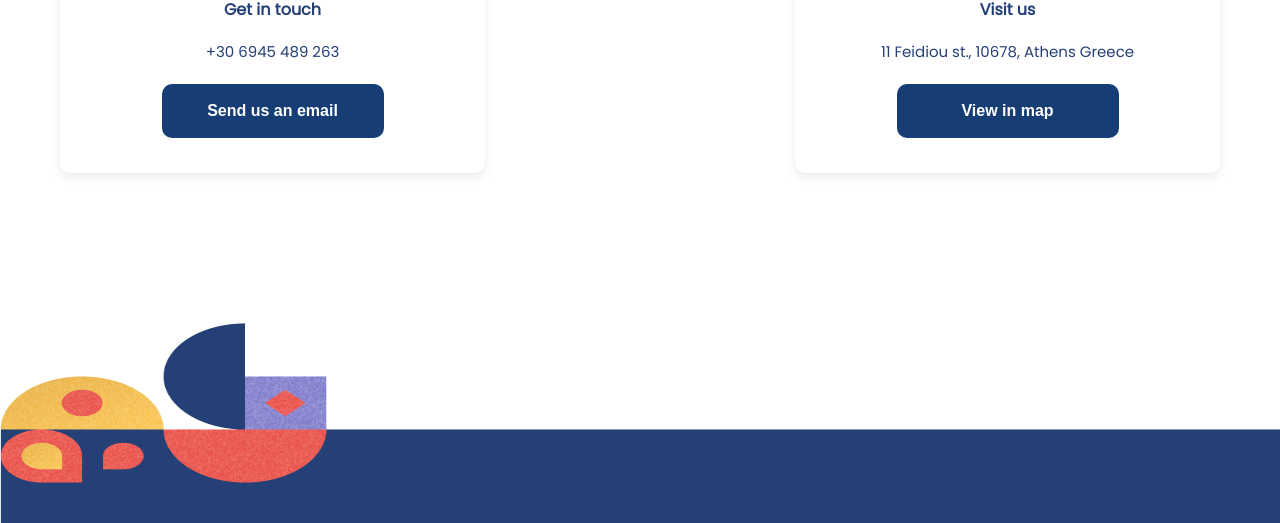
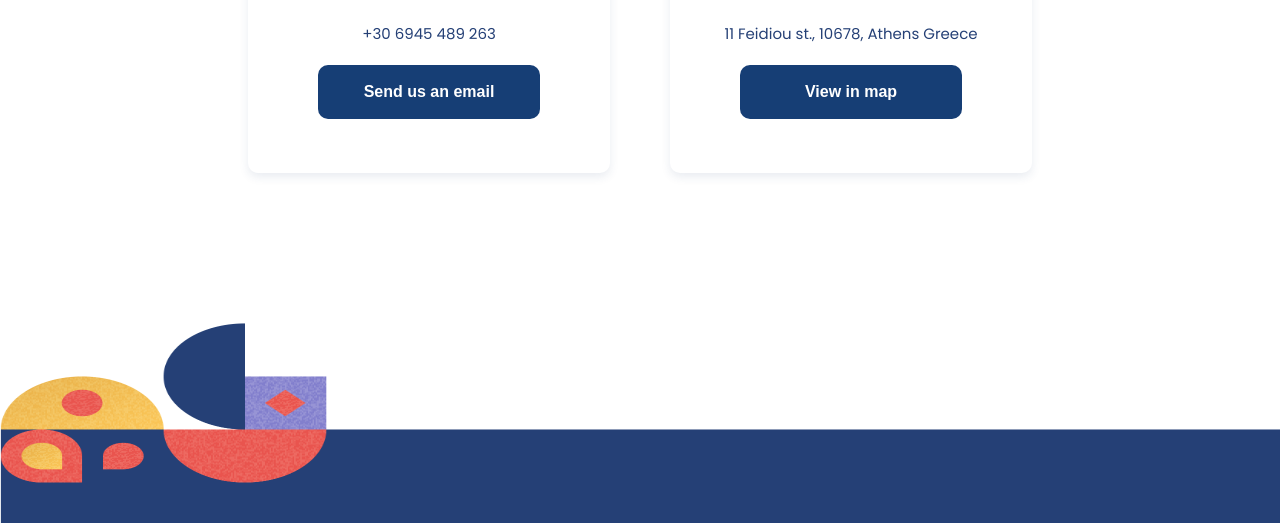
Before and after one commit to szercorp/dante_consulting, a React app: page / in a window 1280 px wide. Shown: the part 3989-4512 px from the top of the page. Built offline with nearby package versions, Linux system fonts and the light colour scheme.

Commit message:
Media queries changes

```diff
--- a/src/views/components/Clients/Clients.css
+++ b/src/views/components/Clients/Clients.css
@@ -139,7 +139,7 @@
     display: flex;
     flex-direction: column;
     align-items: flex-start;
-    justify-content: space-between;
+    justify-content: space-around;
     margin: 0;
   }
 
--- a/src/views/components/Contact/Contact.css
+++ b/src/views/components/Contact/Contact.css
@@ -143,7 +143,7 @@
   }
 }
 
-@media all and (min-width: 768px) and (max-width: 1023px) {
+@media all and (min-width: 768px) and (max-width: 1024px) {
   .contact-container {
     width: 100%;
     height: 458px;
@@ -167,7 +167,7 @@
     height: 280px;
     display: flex;
     align-items: center;
-    justify-content: space-between;
+    justify-content: space-around;
   }
 
   .contact-card {
@@ -217,36 +217,3 @@
     color: #ffffff;
   }
 }
-
-@media all and (min-width: 1024px) and (max-width: 1366px) {
-  .contact-container {
-    width: 100%;
-    height: 721px;
-    padding: 150px 60px;
-    display: flex;
-    flex-direction: column;
-    align-items: center;
-    justify-content: space-between;
-  }
-
-  .contactCards-container {
-    width: 100%;
-    height: 280px;
-    display: flex;
-    align-items: center;
-    justify-content: space-between;
-  }
-
-  .contact-card {
-    width: 425px;
-    height: 280px;
-    padding: 35px;
-    background: #ffffff;
-    box-shadow: 0px 4px 10px rgba(37, 64, 118, 0.1);
-    border-radius: 10px;
-    display: flex;
-    flex-direction: column;
-    justify-content: space-between;
-    align-items: center;
-  }
-}
```
